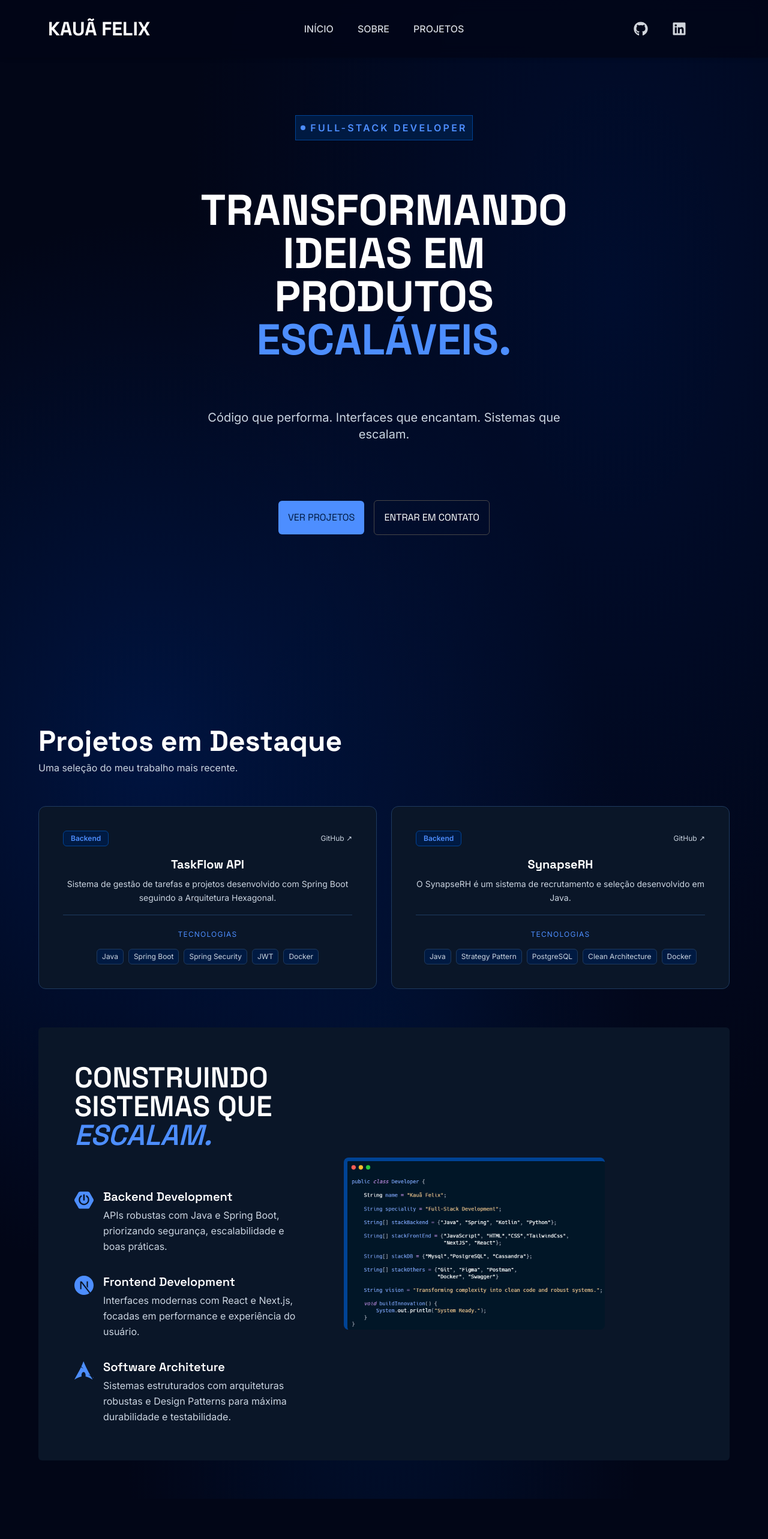
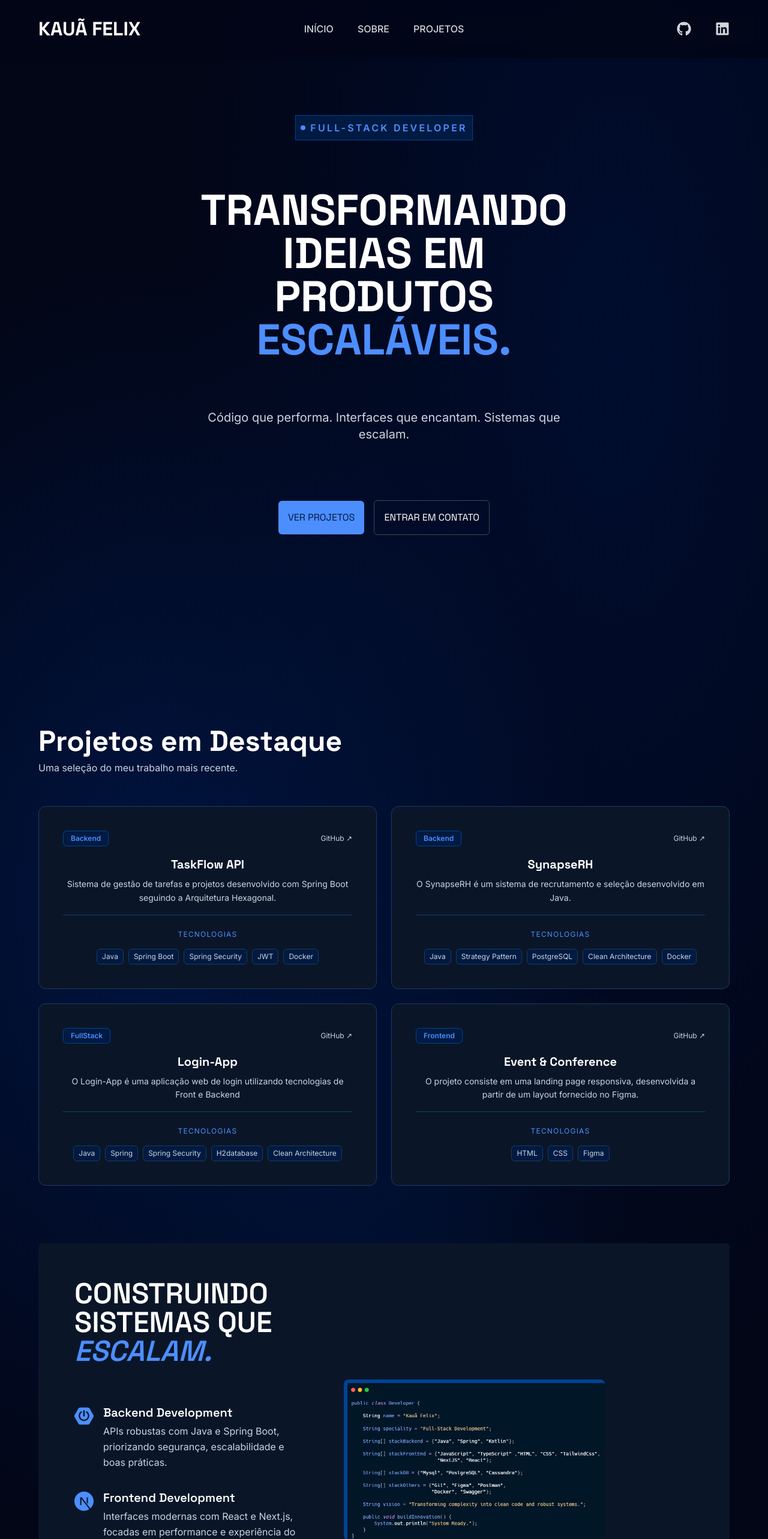
Before and after one commit to kauaafeelix/personal-portfolio, a Next.js app: page / in a window 1280 px wide. Shown: the top 2566 px of the page at 60% size. Before the commit the page ends 2499 px from the top, so only its background shows below. Built offline with nearby package versions, Linux system fonts and the light colour scheme.

Commit message:
feat: adiciona componente Footer e faz algumas alteracoes de espaco no navbar

```diff
--- a/src/app/layout.js
+++ b/src/app/layout.js
@@ -1,6 +1,7 @@
 import { Space_Grotesk, Inter } from "next/font/google";
 import "./globals.css";
 import Navbar from "@/components/NavBar";
+import Footer from "@/components/Footer";
 
 const spaceGrotesk = Space_Grotesk({
   subsets: ["latin"],
@@ -15,10 +16,11 @@ const inter = Inter({
 export default function RootLayout({ children }) {
   return (
     <html lang="pt-BR">
-      <body className={`${spaceGrotesk.variable} ${inter.variable} font-inter`}>
+      <body className={`${spaceGrotesk.variable} ${inter.variable} font-inter`} >
         <Navbar />
         {children}
       </body>
+      <Footer/>
     </html>
   );
 }
--- a/src/app/page.js
+++ b/src/app/page.js
@@ -4,7 +4,7 @@ import { motion } from "framer-motion";
 import ProjectCard from "@/components/ProjectCard";
 import "./globals.css";
 import Image from "next/image";
-import carbon from "@/assets/carbon.png"
+import developer from "@/assets/developer.png"
 import { SiNextdotjs, SiSpringboot, SiArchlinux } from "react-icons/si"
 
 const projects = [
@@ -21,6 +21,20 @@ const projects = [
     category: "Backend",
     techs: ["Java", "Strategy Pattern", "PostgreSQL", "Clean Architecture", "Docker"],
     githubUrl: "https://github.com/kauaafeelix/Recruitment-System.git"
+  },
+  {
+    title: "Login-App",
+    description: "O Login-App é uma aplicação web de login utilizando tecnologias de Front e Backend",
+    category: "FullStack",
+    techs: ["Java", "Spring", "Spring Security" ,"H2database", "Clean Architecture"],
+    githubUrl: "https://github.com/kauaafeelix/login-app-fullstack.git"
+  },
+    {
+    title: "Event & Conference",
+    description: "O projeto consiste em uma landing page responsiva, desenvolvida a partir de um layout fornecido no Figma.",
+    category: "Frontend",
+    techs: ["HTML", "CSS", "Figma"],
+    githubUrl: "https://github.com/kauaafeelix/Event-Conference.git"
   }
 ];
 
@@ -86,7 +100,7 @@ export default function Home() {
           </div>
         </motion.section>
 
-        <section className="flex flex-row my-[4rem] p-10 mx-[4rem] bg-[#0A1628] rounded-md justify-between">
+        <section className="flex flex-row mt-[6rem] mb-[2rem] p-10 mx-[4rem] bg-[#0A1628] rounded-md justify-between">
           <div className="flex flex-col p-5 gap-[4rem] justify-center max-w-[40%]">
               <h2 className="font-space font-semibold text-5xl text-left">CONSTRUINDO SISTEMAS QUE <span className="text-[#4D8EFF] italic">ESCALAM.</span></h2>
 
@@ -127,7 +141,7 @@ export default function Home() {
 
         <div className="flex flex-col items-center justify-center p-10 mr-[8rem] w-[600px] relative group overflow-hidden rounded-xl">
           <Image
-            src={carbon}
+            src={developer}
             alt="Foto de código representando uma classe dev"
             className="rounded-lg border-l-6 border-t-6 border-[#004395] w-[500px] object-cover transition-transform duration-500 group-hover:scale-120"
           />
--- a/src/components/Footer.js
+++ b/src/components/Footer.js
@@ -0,0 +1,32 @@
+"use client";
+import React from "react";
+import Link from "next/link";
+import { FaGithub, FaInstagram, FaLinkedin } from "react-icons/fa";
+import "@/app/globals.css";
+
+
+export default function Footer(){
+    return (
+        <footer className="flex flex-row p-[4rem] bg-[#020617] items-center border-t-1 border-[#151B2D]">
+            <section className="flex flex-row items-center justify-between w-full">
+                <div className="sticky flex flex-row shadow-md backdrop-blur-md w-[200px]">
+                    <h3 className="hover-underline font-space font-bold">KAUÃ FELIX</h3>
+                </div>
+                <div>
+                    <p className="text-[#585E73]">© 2026. ALL RIGHTS RESERVED.</p>
+                </div>
+                <div className="flex flex-row w-[200px] justify-end gap-8 ">
+                    <Link href="https://github.com/kauaafeelix" target="_blank">
+                        <FaGithub className="w-6 h-6 text-[#585E73] hover:text-[#3B82F6] transition-colors cursor-pointer" />
+                    </Link>
+                    <Link href="https://linkedin.com/in/kauã-felix-dsc" target="_blank">
+                        <FaLinkedin className="w-6 h-6 text-[#585E73] hover:text-[#3B82F6] transition-colors cursor-pointer" />
+                    </Link>
+                    <Link href="https://instagram.com/kauafeelix" target="_blank">
+                        <FaInstagram className="w-6 h-6 text-[#585E73] hover:text-[#3B82F6] transition-colors cursor-pointer" />
+                    </Link>
+                </div>
+            </section>
+        </footer>
+    )
+}
--- a/src/components/NavBar.js
+++ b/src/components/NavBar.js
@@ -5,11 +5,11 @@ import { FaGithub, FaLinkedin } from "react-icons/fa";
 
 export default function Navbar() {
   return (
-    <nav className="sticky top-0 z-50 flex flex-row items-center justify-between p-6 bg-[#020617]/80 shadow-md max-w-full px-[5rem] backdrop-blur-md">
+    <nav className="sticky top-0 z-50 flex flex-row items-center justify-between p-6 bg-[#020617]/80 shadow-md max-w-full px-[4rem] backdrop-blur-md">
         <div className="w-[200px]">
-            <h2 className="hover-underline font-space font-bold">KAUÃ FELIX</h2>
+            <h2 className="hover-underline font-space font-bold justify-start">KAUÃ FELIX</h2>
         </div>
-        <div className="flex gap-10 justify-center items-center">
+        <div className="flex gap-10 justify-center items-center ">
             <Link  href="/"
             className="relative text-gray-300 hover:text-[#3B82F6] font-medium transition-all
             after:absolute after:bottom-0 after:left-0 after:w-full after:h-[2px]
@@ -30,12 +30,12 @@ export default function Navbar() {
             </Link>
         </div>
 
-        <div className="flex gap-10 justify-center items-center w-[200px]">
+        <div className="flex gap-10 justify-end items-center w-[200px]">
             <Link href="https://github.com/kauaafeelix" target="_blank">
-            <FaGithub className="w-6 h-6 text-gray-300 hover:text-[#3B82F6] transition-colors cursor-pointer" />
+              <FaGithub className="w-6 h-6 text-gray-300 hover:text-[#3B82F6] transition-colors cursor-pointer" />
             </Link>
             <Link href="https://linkedin.com/in/kauã-felix-dsc" target="_blank">
-            <FaLinkedin className="w-6 h-6 text-gray-300 hover:text-[#3B82F6] transition-colors cursor-pointer" />
+              <FaLinkedin className="w-6 h-6 text-gray-300 hover:text-[#3B82F6] transition-colors cursor-pointer" />
             </Link>
         </div>
     </nav>
```
